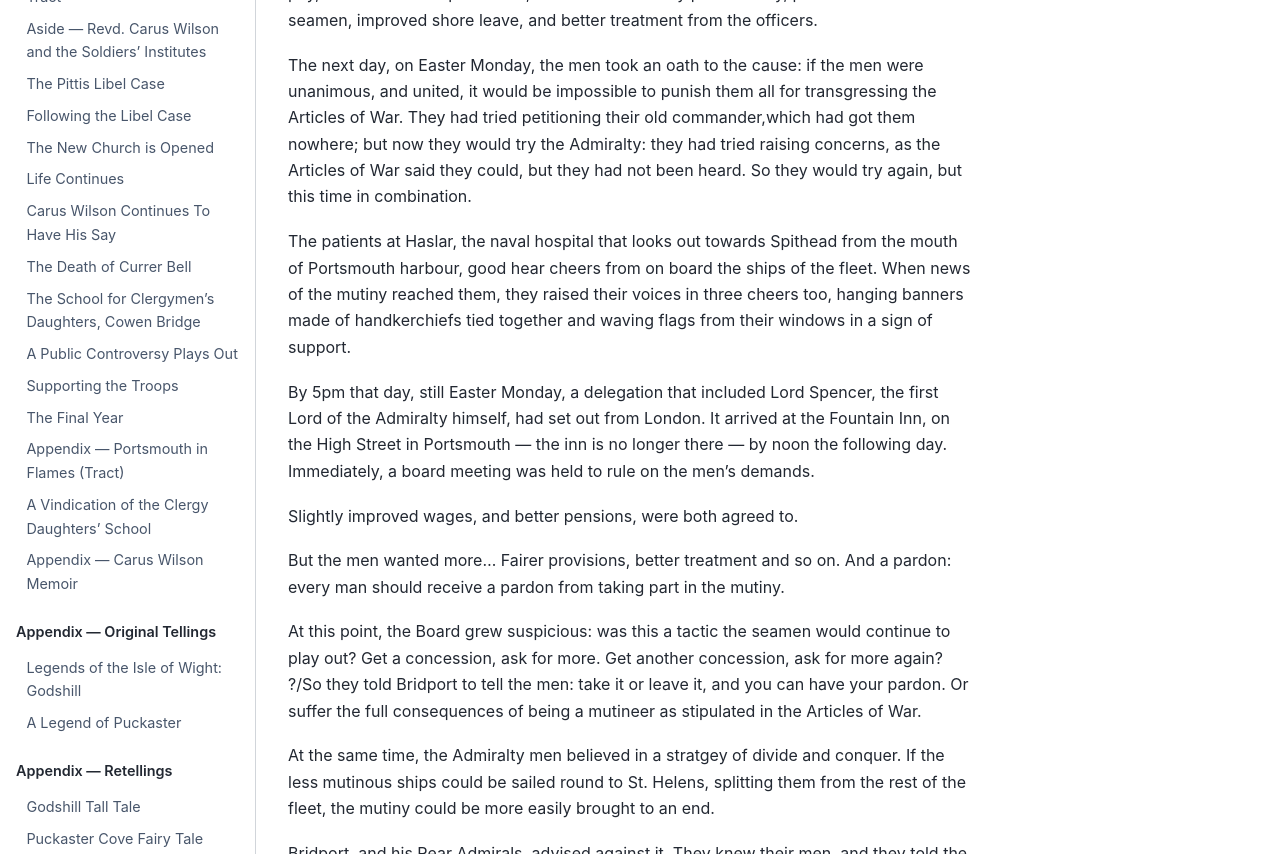
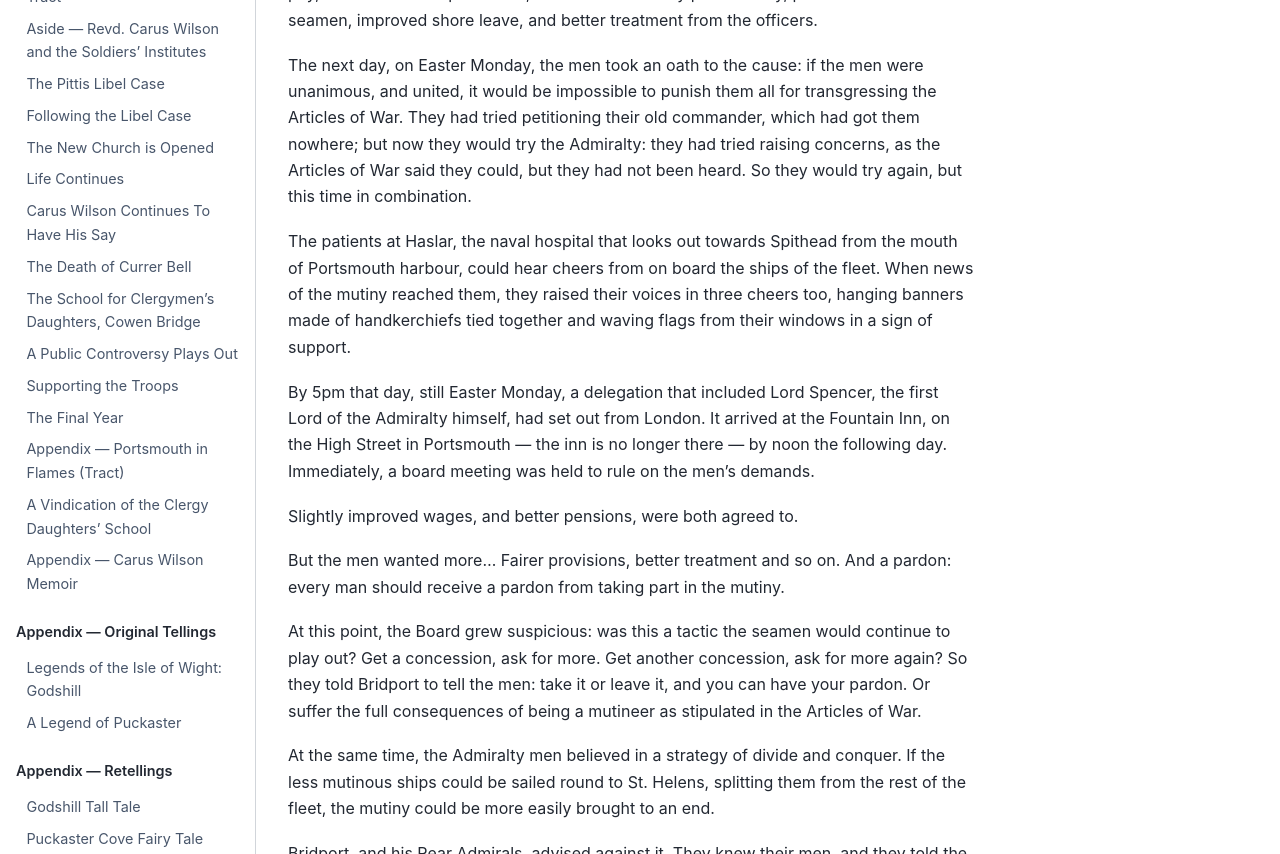
Before and after one commit to psychemedia/island-storynotes, a Jupyter Book: the page built from spithead_mutiny.md, in a window 1280 px wide and 1400 px high, scrolled down 2307 px. Shown: the part 205-1059 px from the top of the window. Built offline with Jupyter Book 1.0.4 settings and Sphinx 7.4.7 and the Sphinx Book theme 1.1.4, drawn with Linux system fonts in a browser that asks for light colours; some of the changed text lies outside the part shown.

Commit message:
Update spithead_mutiny.md

```diff
--- a/spithead_mutiny.md
+++ b/spithead_mutiny.md
@@ -48,9 +48,9 @@ The officers were still to be respected, and discipline was to be maintained. Bu
 
 Bridport tried to be reasonable, and he told his Captains to get a list of grievances from each ship. The demands were all much the same and much as you might expect: better pay, a fairer share of provisions, a fairer share of any prize money, pensions for wounded seamen, improved shore leave, and better treatment from the officers.
 
-The next day, on Easter Monday, the men took an oath to the cause: if the men were unanimous, and united, it would be impossible to punish them all for transgressing the Articles of War. They had tried petitioning their old commander,which had got them nowhere; but now they would try the Admiralty: they had tried raising concerns, as the Articles of War said they could, but they had not been heard. So they would try again, but this time in combination.
+The next day, on Easter Monday, the men took an oath to the cause: if the men were unanimous, and united, it would be impossible to punish them all for transgressing the Articles of War. They had tried petitioning their old commander, which had got them nowhere; but now they would try the Admiralty: they had tried raising concerns, as the Articles of War said they could, but they had not been heard. So they would try again, but this time in combination.
 
-The patients at Haslar, the naval hospital that looks out towards Spithead from the mouth of Portsmouth harbour, good hear cheers from on board the ships of the fleet. When news of the mutiny reached them, they raised their voices in three cheers too, hanging banners made of handkerchiefs tied together and waving flags from their windows in a sign of support.
+The patients at Haslar, the naval hospital that looks out towards Spithead from the mouth of Portsmouth harbour, could hear cheers from on board the ships of the fleet. When news of the mutiny reached them, they raised their voices in three cheers too, hanging banners made of handkerchiefs tied together and waving flags from their windows in a sign of support.
 
 By 5pm that day, still Easter Monday, a delegation that included Lord Spencer, the first Lord of the Admiralty himself, had set out from London. It arrived at the Fountain Inn, on the High Street in Portsmouth — the inn is no longer there — by noon the following day. Immediately, a board meeting was held to rule on the men's demands.
 
@@ -58,9 +58,9 @@ Slightly improved wages, and better pensions, were both agreed to.
 
 But the men wanted more... Fairer provisions, better treatment and so on. And a pardon: every man should receive a pardon from taking part in the mutiny.
 
-At this point, the Board grew suspicious: was this a tactic the seamen would continue to play out? Get a concession, ask for more. Get another concession, ask for more again? ?/So they told Bridport to tell the men: take it or leave it, and you can have your pardon. Or suffer the full consequences of being a mutineer as stipulated in the Articles of War.
+At this point, the Board grew suspicious: was this a tactic the seamen would continue to play out? Get a concession, ask for more. Get another concession, ask for more again? So they told Bridport to tell the men: take it or leave it, and you can have your pardon. Or suffer the full consequences of being a mutineer as stipulated in the Articles of War.
 
-At the same time, the Admiralty men believed in a stratgey of divide and conquer. If the less mutinous ships could be sailed round to St. Helens, splitting them from the rest of the fleet, the mutiny could be more easily brought to an end.
+At the same time, the Admiralty men believed in a strategy of divide and conquer. If the less mutinous ships could be sailed round to St. Helens, splitting them from the rest of the fleet, the mutiny could be more easily brought to an end.
 
 Bridport, and his Rear Admirals, advised against it. They knew their men, and they told the Admiralty folk that the only real solution was to make the additional concessions.
 
```
Also changed, not shown: other parts of spithead_mutiny.md (+4 -4 lines).
